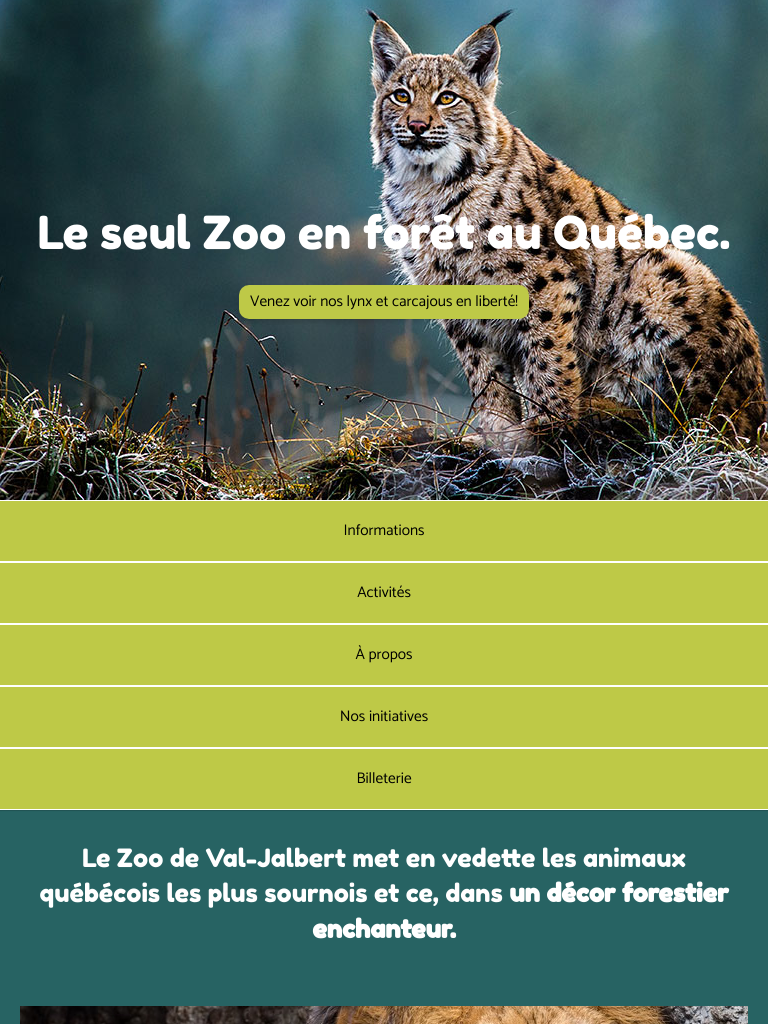
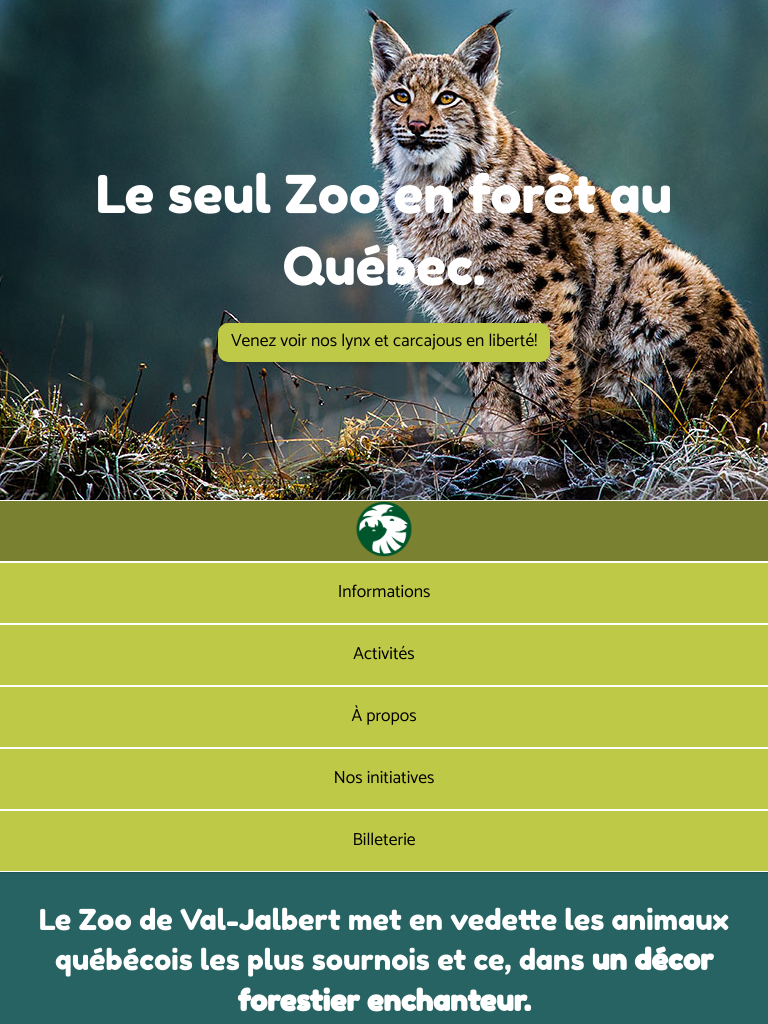
Before and after one commit to Raritetnik/TP_CSS-Zoopark, a plain HTML site: page index.html in a window 768 px wide. Shown: the top 1024 px of the page. Drawn offline with Linux system fonts and the light colour scheme.

Commit message:
Ajustements menu + ecrans

```diff
--- a/css/style.css
+++ b/css/style.css
@@ -340,6 +340,8 @@ nav>a {
 /* arrondi les extremités du navbar */
 nav>a:first-child {
   border-radius: 0px 0 0 10px;
+  pointer-events: none;
+  background-color: var(--color-button_hover);
 }
 
 nav>a:last-child {
@@ -530,6 +532,12 @@ body>footer {
   margin: 0 auto;
 }
 /* ====================*/
+
+.menu-logo {
+  background-image: none;
+  background-color: rgb(0, 0, 0,0);
+}
+
 .image-logo {
   max-height: 200px;
   max-width: 200px;
@@ -579,10 +587,15 @@ body>footer {
 }
 
 /*  */
-
-@media all and (max-width: 730px) and (min-width: 501x){
+@media all and (max-width: 550px){
   :root {
     --size-font: 12px;
+  }
+}
+
+@media all and (max-width: 730px) and (min-width: 551px){
+  :root {
+    --size-font: 14px;
   }
 
   body>footer {
@@ -590,14 +603,16 @@ body>footer {
   }
 
 }
+@media all and (max-width: 1150px) and (min-width:730px) {
+  :root {
+    --size-font: 16px;
+  }
+}
 
-@media all and (max-width: 1150px) and (min-width: 731px){
-  :root {
-    --size-font: 14px;
-  }
+@media all and (max-width: 1150px) {
 
   #modification-image-zebre {
-    object-position: 0;
+    object-position: 0px;
   }
 
   body {
@@ -605,6 +620,7 @@ body>footer {
     flex-direction: column;
     gap: 0px;
   }
+
   nav {
     display: flex;
     position: relative;
@@ -612,7 +628,9 @@ body>footer {
     width: 100%;
     max-width: 100%;
     min-height: 200px;
+    padding-bottom: 60px;
   }
+
   nav>a {
     width: 100%;
     border-radius: 0px 0 0 0;
--- a/index.html
+++ b/index.html
@@ -18,6 +18,7 @@
 	</header>
 
   <nav>
+    <a href="#" class="box-shadow"><img class='menu-logo' src="image/Logo.png" alt="Logo" width="100px"></a>
     <a href="#" class="box-shadow">Informations</a>
     <a href="#" class="box-shadow">Activités</a>
     <a href="#" class="box-shadow">À propos</a>
```
